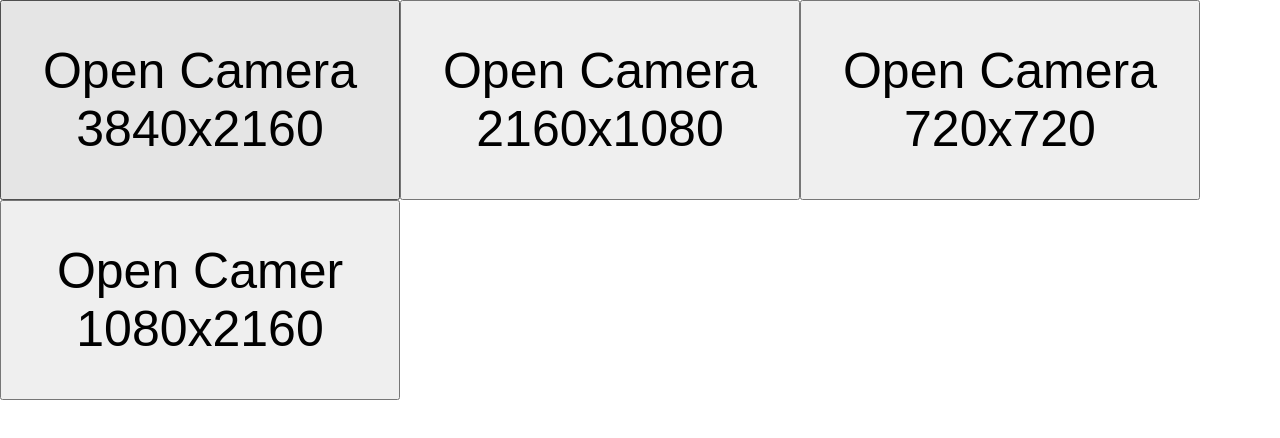
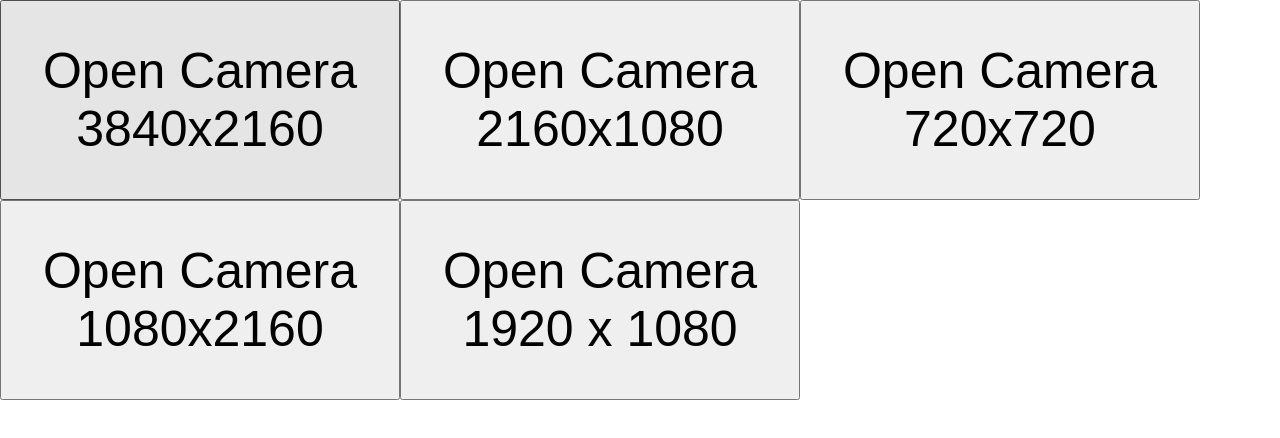
Before and after one commit to guimartinsalmeida/camera-prueba, a React (Create React App) app: page / in a window 1280 px wide. Shown: the top 438 px of the page. Built offline with nearby package versions, Linux system fonts and the light colour scheme; no server answers.

Commit message:
new camera size

```diff
--- a/src/App.css
+++ b/src/App.css
@@ -53,3 +53,9 @@ button{
   z-index: 1;
   width: 100%;
 }
+
+
+.buttonContainerClass{
+  display: flex;
+  justify-content: center;
+}
--- a/src/App.js
+++ b/src/App.js
@@ -26,7 +26,9 @@ function App() {
         <button onClick={() => handleButtonClick(2160, 3840)}>Open Camera 3840x2160</button>
         <button onClick={() => handleButtonClick(2160, 1080)}>Open Camera 2160x1080</button>
         <button onClick={() => handleButtonClick(720, 720)}>Open Camera 720x720</button>
-        <button onClick={() => handleButtonClick(1080, 2160)}>Open Camer 1080x2160</button>
+        <button onClick={() => handleButtonClick(1080, 2160)}>Open Camera 1080x2160</button>
+        <button onClick={() => handleButtonClick(1920, 1080)}>Open Camera 1920 x 1080</button>
+
       </div>
       <style>{videoClass}</style>
       <Webcam ref={webcamRef} className="video" />
```
Also changed, not shown: 1 other file (tests, documents, lock files or other folders).
